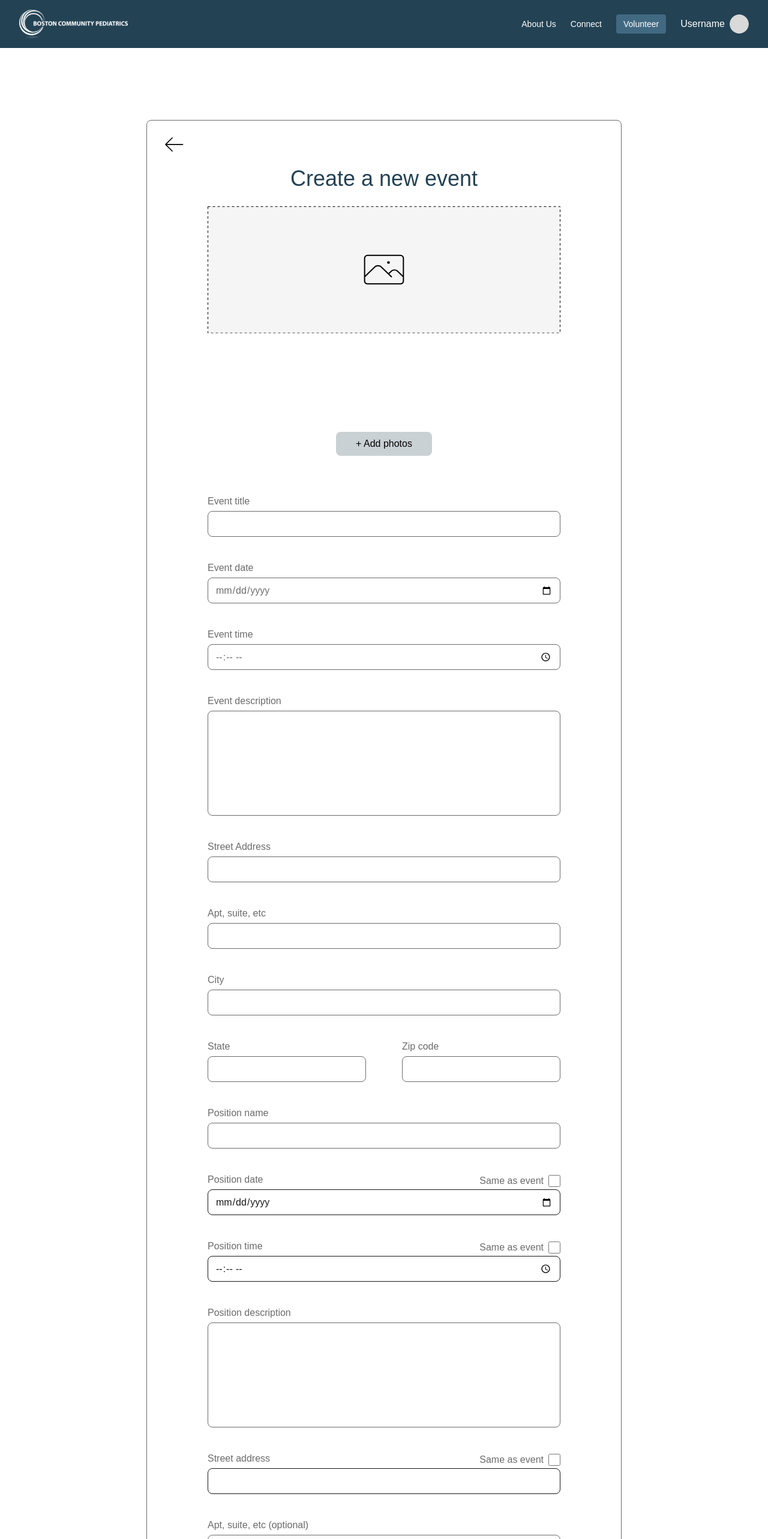
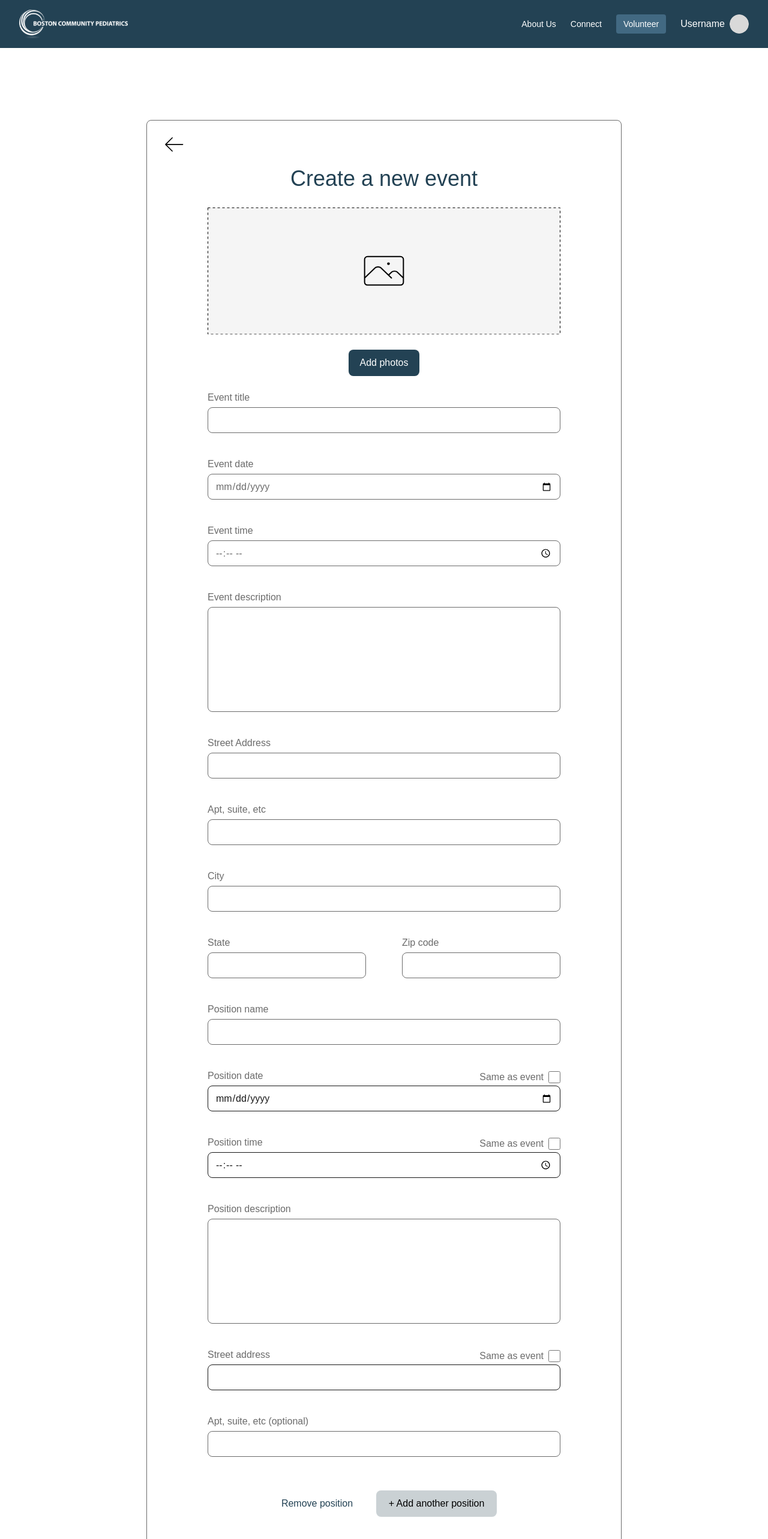
Before and after one commit to JumboCode/boston-community-pediatrics, a Next.js app: page /event/createEvent in a window 1280 px wide. Shown: the top 2566 px of the page at 60% size. Built offline with nearby package versions, Linux system fonts and the light colour scheme.

Commit message:
bez made button work!

```diff
--- a/src/components/common/forms/EventForm.tsx
+++ b/src/components/common/forms/EventForm.tsx
@@ -18,7 +18,17 @@ const EventForm = () => {
     const [positions, setPositions] = useState([
       { date: "", name: "", time: "", title: "", apt: "", city: "", state: "", address: "" , sameAsDate: false, sameAsTime: false, sameAsEvent: false},
     ]);
-
+    const [event, setEvent] = useState({
+      title: "",
+      date: "",
+      time: "",
+      description: "",
+      address: "",
+      apt: "",
+      city: "",
+      state: "",
+      zip: "",
+    });
     const [carouselImages, setCarouselImages] = useState<StaticImageData[]>([]);
 
 const fileInputRef = useRef<HTMLInputElement | null>(null);
@@ -64,6 +74,12 @@ const handleFilesSelected = (e: ChangeEvent<HTMLInputElement>) => {
       ]);
     };
 
+    const removePosition = () =>{
+      setPositions((prevPositions) =>
+        prevPositions.slice(0, -1)
+      );
+    }
+
     // Function to handle input changes for a specific position
     const handleInputChange = (index: number, field: string, value: string) => {
       const updatedPositions = positions.map((position, i) =>
@@ -100,12 +116,12 @@ const handleFilesSelected = (e: ChangeEvent<HTMLInputElement>) => {
       </div>
 
       {/* Heading */}
-      <h1 className="text-[#234254] text-[36px] font-medium mt-[22px] mb-6 text-center leading-tight">
+      <h1 className="text-[#234254] text-[36px] font-medium mt-[22px] text-center leading-tight">
         Create a new event
       </h1>
       {/* Carousel + Add photos */}
-<div className="w-full flex flex-col items-center mb-16">
-  <div className="flex justify-center scale-[0.588] origin-top">
+<div className="w-full flex flex-col items-center">
+  <div className="flex justify-center scale-[0.588] h-[212px] origin-top mt-[26px]">
     <Carousel images={carouselImages} />
   </div>
 
@@ -120,17 +136,15 @@ const handleFilesSelected = (e: ChangeEvent<HTMLInputElement>) => {
   />
 
   {/* Add photos button */}
+  <div className="mt-[25px] mb-[24px]">
     <Button
-    label="+ Add photos"
-    altStyle="bg-[#CAD1D4] text-[#000000] text-[16px] w-[160px] h-[40px] font-mrun devedium px-4 py-2 rounded-lg hover:bg-[#b9c0c3] mt-4"
+      label="Add photos"
+      altStyle="bg-[#234254] text-[#FFFFFF] text-[16px] w-[118px] h-[44px] rounded-lg hover:bg-[#386a80]"
       onClick={handleAddPhotosClick}
     />
   </div>
-        {/*<Button
-          label="Create event"
-          altStyle="bg-[#234254] text-[#FFFFFF] text-[16px] w-[125px] h-[44px] font-medium rounded-lg hover:bg-[#386a80]"
-        />/*}
 
+</div>
 
       {/* Form fields */}
       <div className="flex flex-col gap-10 mx-[102px]">
@@ -162,6 +176,8 @@ const handleFilesSelected = (e: ChangeEvent<HTMLInputElement>) => {
             id="event date"
             type="date"
             required
+            value={event.date}
+            onChange={(e) => setEvent(prev => ({ ...prev, date: e.target.value }))}
             className="w-[588px] h-[43px] rounded-lg border border-[#6B6B6B] p-3 text-base text-[#6B6B6B] placeholder:text-[#6B6B6B] focus:outline-none focus:ring-2 focus:ring-[#234254]/30 focus:border-[#234254]"
           />
         </div>
@@ -178,6 +194,8 @@ const handleFilesSelected = (e: ChangeEvent<HTMLInputElement>) => {
             id="event time"
             type="time"
             required
+            value={event.time}
+            onChange={(e) => setEvent(prev => ({ ...prev, time: e.target.value }))}
             className="w-[588px] h-[43px] rounded-lg border border-[#6B6B6B] p-3 text-base text-[#6B6B6B] placeholder:text-[#6B6B6B] focus:outline-none focus:ring-2 focus:ring-[#234254]/30 focus:border-[#234254]"
           />
         </div>
@@ -319,9 +337,10 @@ const handleFilesSelected = (e: ChangeEvent<HTMLInputElement>) => {
   <input
     id={`position-date-${index}`}
     type="date"
-    value={position.date}
+    value={position.sameAsDate ? event.date : position.date}
+    disabled={position.sameAsDate}
     onChange={(e) => handleInputChange(index, "date", e.target.value)}
-    className="w-[588px] h-[43px] rounded-lg border p-3 text-base placeholder:text-[#6B6B6B] focus:outline-none focus:ring-2 focus:ring-[#234254]/30 focus:border-[#234254]"
+    className="w-[588px] h-[43px] rounded-lg border p-3 text-base placeholder:text-[#6B6B6B] focus:outline-none focus:ring-2 focus:ring-[#234254]/30 focus:border-[#234254] disabled:bg-[#E5E5E5] disabled:cursor-not-allowed"
   />
 </div>
 
@@ -352,9 +371,12 @@ const handleFilesSelected = (e: ChangeEvent<HTMLInputElement>) => {
       <input
         id={`position-time-${index}`}
         type="time"
-        value={position.time}
+        value={position.sameAsTime ? event.time : position.time}
+        disabled={position.sameAsTime}
+        //disabled={position.sameAsTime}
+        //value={position.time}
         onChange={(e) => handleInputChange(index, "time", e.target.value)}
-        className="w-[588px] h-[43px] rounded-lg border p-3 text-base placeholder:text-[#6B6B6B] focus:outline-none focus:ring-2 focus:ring-[#234254]/30 focus:border-[#234254]"
+        className="w-[588px] h-[43px] rounded-lg border p-3 text-base placeholder:text-[#6B6B6B] focus:outline-none focus:ring-2 focus:ring-[#234254]/30 focus:border-[#234254] disabled:bg-[#E5E5E5] disabled:cursor-not-allowed"
       />
     </div>
 
@@ -637,12 +659,19 @@ const handleFilesSelected = (e: ChangeEvent<HTMLInputElement>) => {
 
       {/* Button placeholder */}
       </div>
-      <div className="flex flex-col items-center mt-[56px] mb-[56px]">
+      <div className="flex flex-col items-center mt-[56px] mb-[71px]">
+        <div className="flex flex-row items-center">
+          <Button
+            label="Remove position"
+            altStyle="bg-[#FFFFFF] text-[#234254] text-[16px] w-[153px] h-[44px] font-medium rounded-lg hover:bg-[#f2f2f2] mr-[11px]"
+            onClick={removePosition}
+          />
           <Button
               label="+ Add another position"
-            altStyle="bg-[#CAD1D4] text-[#000000] text-[16px] w-[201px] h-[44px] font-medium px-4 py-2 rounded-lg hover:bg-[#b9c0c3]"
+              altStyle="bg-[#CAD1D4] text-[#000000] text-[16px] w-[201px] h-[44px] font-medium px-4 py-2 rounded-lg hover:bg-[#b9c0c3] ml-[11px]"
               onClick={addPosition}
           />
+        </div>
       </div>
 
       {/* Buttons at bottom of page - they don't do anything yet */}
```
Lines whose indentation alone changed are shown as unchanged.
